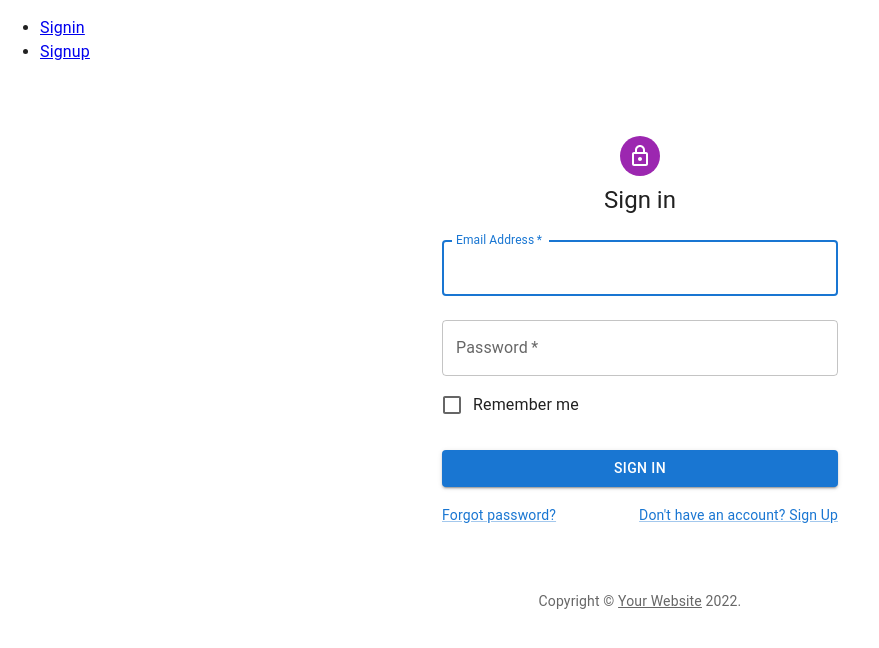
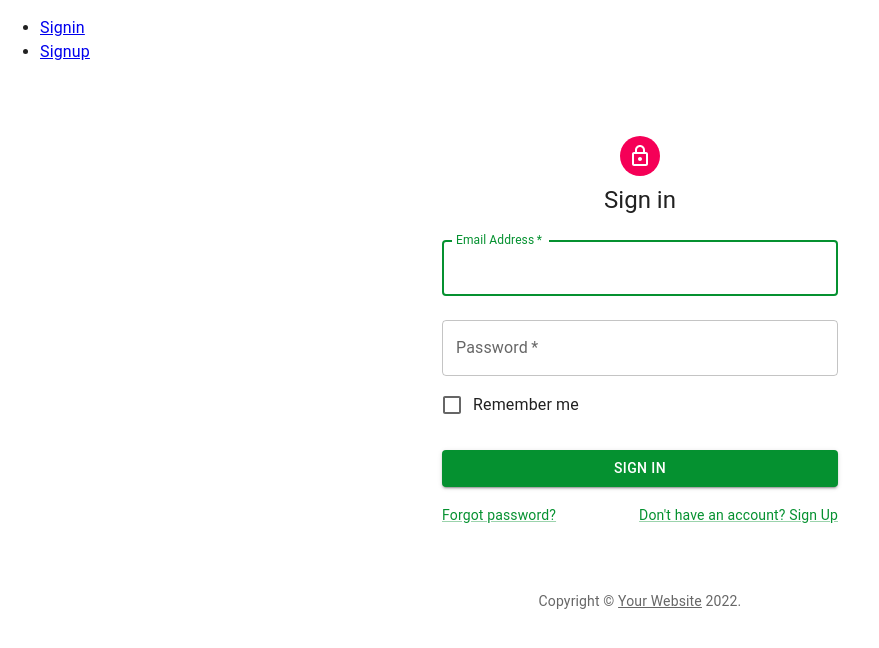
Before and after one commit to MURIUKI2092/Bus-Reservation-System, a React (Create React App) app: page /signin in a window 1280 px wide. Shown: the top 648 px of the page, without its empty margins (0-879 px from the left). Built offline with nearby package versions, Linux system fonts and the light colour scheme.

Commit message:
Adds theme

```diff
--- a/src/containers/SignIn.js
+++ b/src/containers/SignIn.js
@@ -1,32 +1,38 @@
-import * as React from 'react';
-import Avatar from '@mui/material/Avatar';
-import Button from '@mui/material/Button';
-import CssBaseline from '@mui/material/CssBaseline';
-import TextField from '@mui/material/TextField';
-import FormControlLabel from '@mui/material/FormControlLabel';
-import Checkbox from '@mui/material/Checkbox';
-import Link from '@mui/material/Link';
-import Grid from '@mui/material/Grid';
-import Box from '@mui/material/Box';
-import LockOutlinedIcon from '@mui/icons-material/LockOutlined';
-import Typography from '@mui/material/Typography';
-import Container from '@mui/material/Container';
-import { createTheme, ThemeProvider } from '@mui/material/styles';
+import * as React from "react";
+import Avatar from "@mui/material/Avatar";
+import Button from "@mui/material/Button";
+import CssBaseline from "@mui/material/CssBaseline";
+import TextField from "@mui/material/TextField";
+import FormControlLabel from "@mui/material/FormControlLabel";
+import Checkbox from "@mui/material/Checkbox";
+import Link from "@mui/material/Link";
+import Grid from "@mui/material/Grid";
+import Box from "@mui/material/Box";
+import LockOutlinedIcon from "@mui/icons-material/LockOutlined";
+import Typography from "@mui/material/Typography";
+import Container from "@mui/material/Container";
+import { ThemeProvider } from "@mui/material/styles";
+import { themeOptions } from "../utils/theme";
 
 function Copyright(props) {
   return (
-    <Typography variant="body2" color="text.secondary" align="center" {...props}>
-      {'Copyright © '}
+    <Typography
+      variant="body2"
+      color="text.secondary"
+      align="center"
+      {...props}
+    >
+      {"Copyright © "}
       <Link color="inherit" href="https://mui.com/">
         Your Website
-      </Link>{' '}
+      </Link>{" "}
       {new Date().getFullYear()}
-      {'.'}
+      {"."}
     </Typography>
   );
 }
 
-const theme = createTheme();
+const theme = themeOptions;
 
 export default function SignIn() {
   const handleSubmit = (event) => {
@@ -34,8 +40,8 @@ export default function SignIn() {
     const data = new FormData(event.currentTarget);
     // eslint-disable-next-line no-console
     console.log({
-      email: data.get('email'),
-      password: data.get('password'),
+      email: data.get("email"),
+      password: data.get("password"),
     });
   };
 
@@ -46,18 +52,23 @@ export default function SignIn() {
         <Box
           sx={{
             marginTop: 8,
-            display: 'flex',
-            flexDirection: 'column',
-            alignItems: 'center',
+            display: "flex",
+            flexDirection: "column",
+            alignItems: "center",
           }}
         >
-          <Avatar sx={{ m: 1, bgcolor: 'secondary.main' }}>
+          <Avatar sx={{ m: 1, bgcolor: "secondary.main" }}>
             <LockOutlinedIcon />
           </Avatar>
           <Typography component="h1" variant="h5">
             Sign in
           </Typography>
-          <Box component="form" onSubmit={handleSubmit} noValidate sx={{ mt: 1 }}>
+          <Box
+            component="form"
+            onSubmit={handleSubmit}
+            noValidate
+            sx={{ mt: 1 }}
+          >
             <TextField
               margin="normal"
               required
--- a/src/containers/SignUp.js
+++ b/src/containers/SignUp.js
@@ -1,32 +1,38 @@
-import * as React from 'react';
-import Avatar from '@mui/material/Avatar';
-import Button from '@mui/material/Button';
-import CssBaseline from '@mui/material/CssBaseline';
-import TextField from '@mui/material/TextField';
-import FormControlLabel from '@mui/material/FormControlLabel';
-import Checkbox from '@mui/material/Checkbox';
-import Link from '@mui/material/Link';
-import Grid from '@mui/material/Grid';
-import Box from '@mui/material/Box';
-import LockOutlinedIcon from '@mui/icons-material/LockOutlined';
-import Typography from '@mui/material/Typography';
-import Container from '@mui/material/Container';
-import { createTheme, ThemeProvider } from '@mui/material/styles';
+import * as React from "react";
+import Avatar from "@mui/material/Avatar";
+import Button from "@mui/material/Button";
+import CssBaseline from "@mui/material/CssBaseline";
+import TextField from "@mui/material/TextField";
+import FormControlLabel from "@mui/material/FormControlLabel";
+import Checkbox from "@mui/material/Checkbox";
+import Link from "@mui/material/Link";
+import Grid from "@mui/material/Grid";
+import Box from "@mui/material/Box";
+import LockOutlinedIcon from "@mui/icons-material/LockOutlined";
+import Typography from "@mui/material/Typography";
+import Container from "@mui/material/Container";
+import { ThemeProvider } from "@mui/material/styles";
+import { themeOptions } from "../utils/theme";
 
 function Copyright(props) {
   return (
-        <Typography variant="body2" color="text.secondary" align="center" {...props}>
-            {'Copyright © '}
+    <Typography
+      variant="body2"
+      color="text.secondary"
+      align="center"
+      {...props}
+    >
+      {"Copyright © "}
       <Link color="inherit" href="https://mui.com/">
         Your Website
-            </Link>{' '}
+      </Link>{" "}
       {new Date().getFullYear()}
-            {'.'}
+      {"."}
     </Typography>
   );
 }
 
-const theme = createTheme();
+const theme = themeOptions;
 
 export default function SignUp() {
   const handleSubmit = (event) => {
@@ -34,8 +40,8 @@ export default function SignUp() {
     const data = new FormData(event.currentTarget);
     // eslint-disable-next-line no-console
     console.log({
-            email: data.get('email'),
-            password: data.get('password'),
+      email: data.get("email"),
+      password: data.get("password"),
     });
   };
 
@@ -46,18 +52,23 @@ export default function SignUp() {
         <Box
           sx={{
             marginTop: 8,
-                        display: 'flex',
-                        flexDirection: 'column',
-                        alignItems: 'center',
+            display: "flex",
+            flexDirection: "column",
+            alignItems: "center",
           }}
         >
-                    <Avatar sx={{ m: 1, bgcolor: 'secondary.main' }}>
+          <Avatar sx={{ m: 1, bgcolor: "secondary.main" }}>
             <LockOutlinedIcon />
           </Avatar>
           <Typography component="h1" variant="h5">
             Sign up
           </Typography>
-                    <Box component="form" noValidate onSubmit={handleSubmit} sx={{ mt: 3 }}>
+          <Box
+            component="form"
+            noValidate
+            onSubmit={handleSubmit}
+            sx={{ mt: 3 }}
+          >
             <Grid container spacing={2}>
               <Grid item xs={12} sm={6}>
                 <TextField
@@ -103,7 +114,9 @@ export default function SignUp() {
               </Grid>
               <Grid item xs={12}>
                 <FormControlLabel
-                                    control={<Checkbox value="allowExtraEmails" color="primary" />}
+                  control={
+                    <Checkbox value="allowExtraEmails" color="primary" />
+                  }
                   label="I want to receive inspiration, marketing promotions and updates via email."
                 />
               </Grid>
--- /dev/null
+++ b/src/utils/theme.js
@@ -0,0 +1,13 @@
+import { createTheme } from '@mui/material/styles';
+
+export const themeOptions = createTheme({
+    palette: {
+      type: "light",
+      primary: {
+        main: "#059130",
+      },
+      secondary: {
+        main: "#f50057",
+      },
+    },
+});
```
Lines whose indentation alone changed are shown as unchanged.
